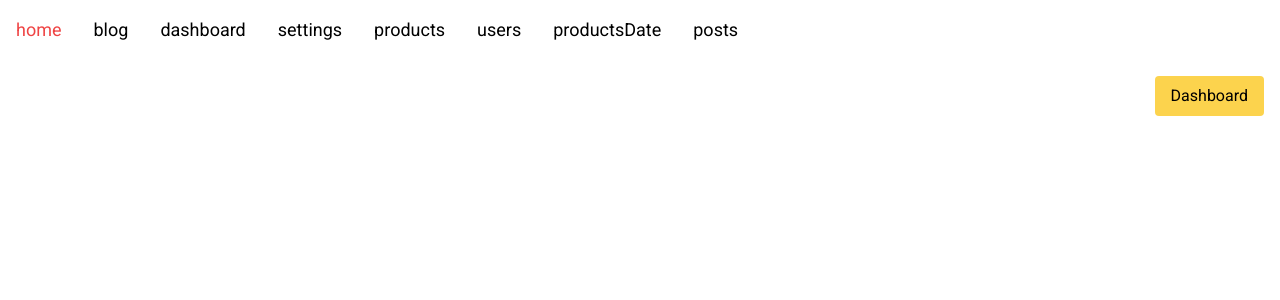
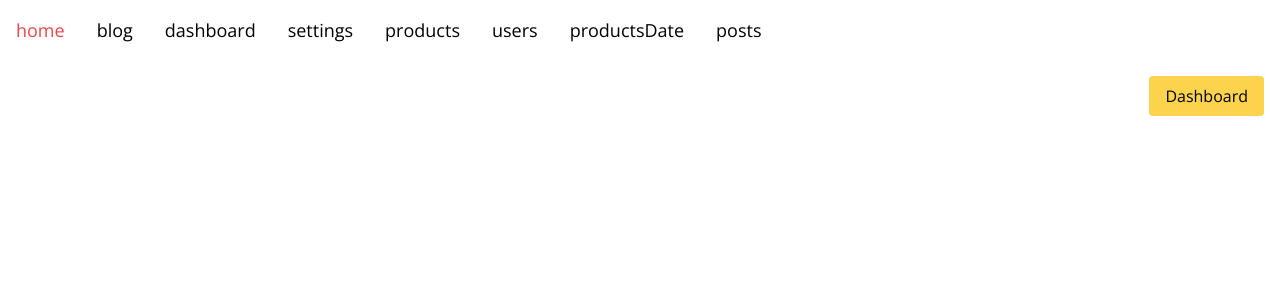
Before and after one commit to Foshati/Next14-learn, a Next.js app: page / in a window 1280 px wide. Shown: the top 300 px of the page. Built offline with nearby package versions, Linux system fonts and the light colour scheme.

Commit message:
localFont in next.js

```diff
--- a/app/layout.js
+++ b/app/layout.js
@@ -1,11 +1,9 @@
 import Header from "@/components/Header";
 import "./globals.css";
-import { Roboto } from "next/font/google";
+import localFont from "next/font/local";
 
-const RobotoFont = Roboto({
-  subsets: ["latin"],
-  style: ["italic"],
-  weight: ["400"],
+const myFont = localFont({
+  src: "../public/fonts/OpenSans-VariableFont_wdth,wght.ttf",
 });
 
 export const metadata = {
@@ -15,7 +13,7 @@ export const metadata = {
 
 export default function RootLayout({ children }) {
   return (
-    <html lang="en" className={RobotoFont.className}>
+    <html lang="en" className={myFont.className}>
       <body>
         <div>
           <Header />
```
Also changed, not shown: app/globals.css (+10 -0 lines), public/fonts/OpenSans-Italic-VariableFont_wdth,wght.ttf (added), public/fonts/OpenSans-VariableFont_wdth,wght.ttf (added).
